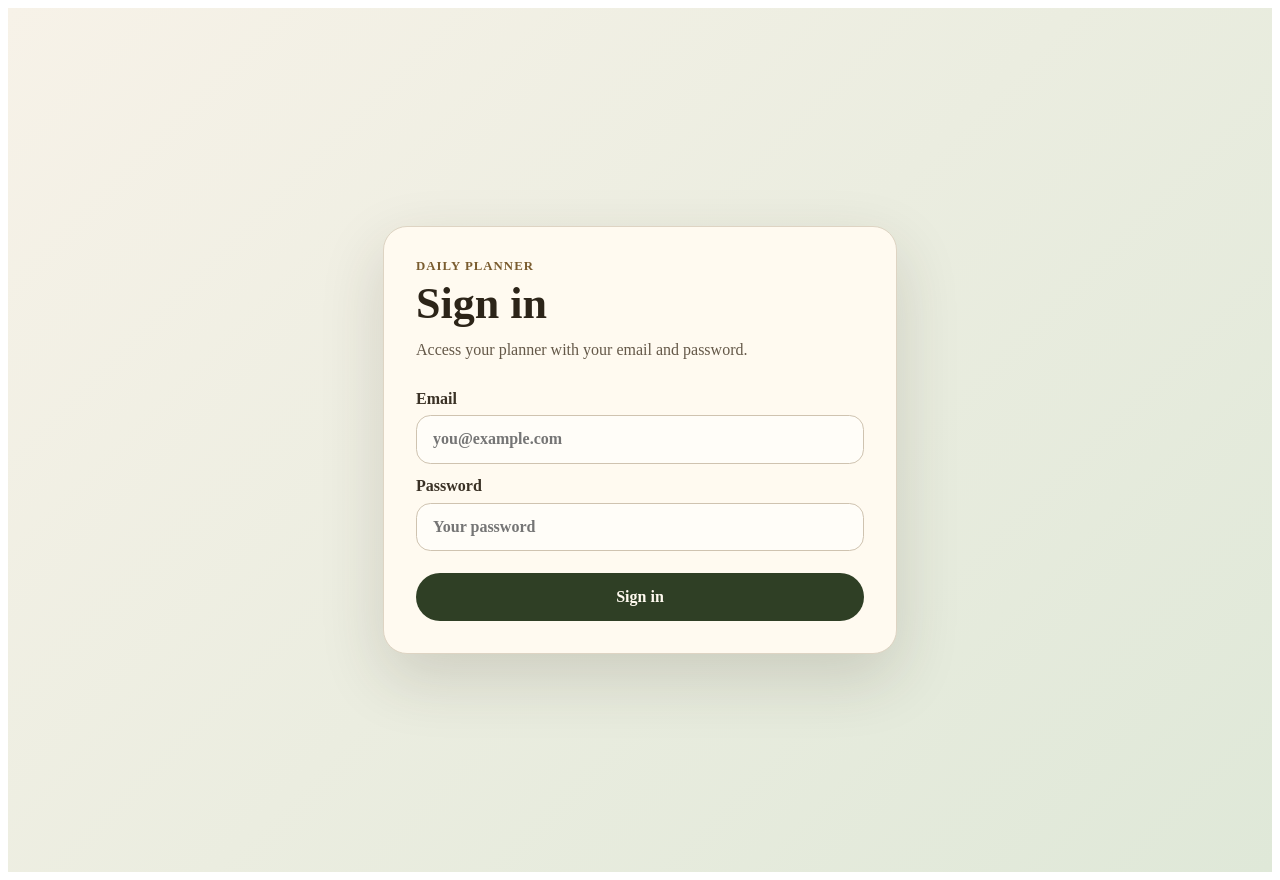
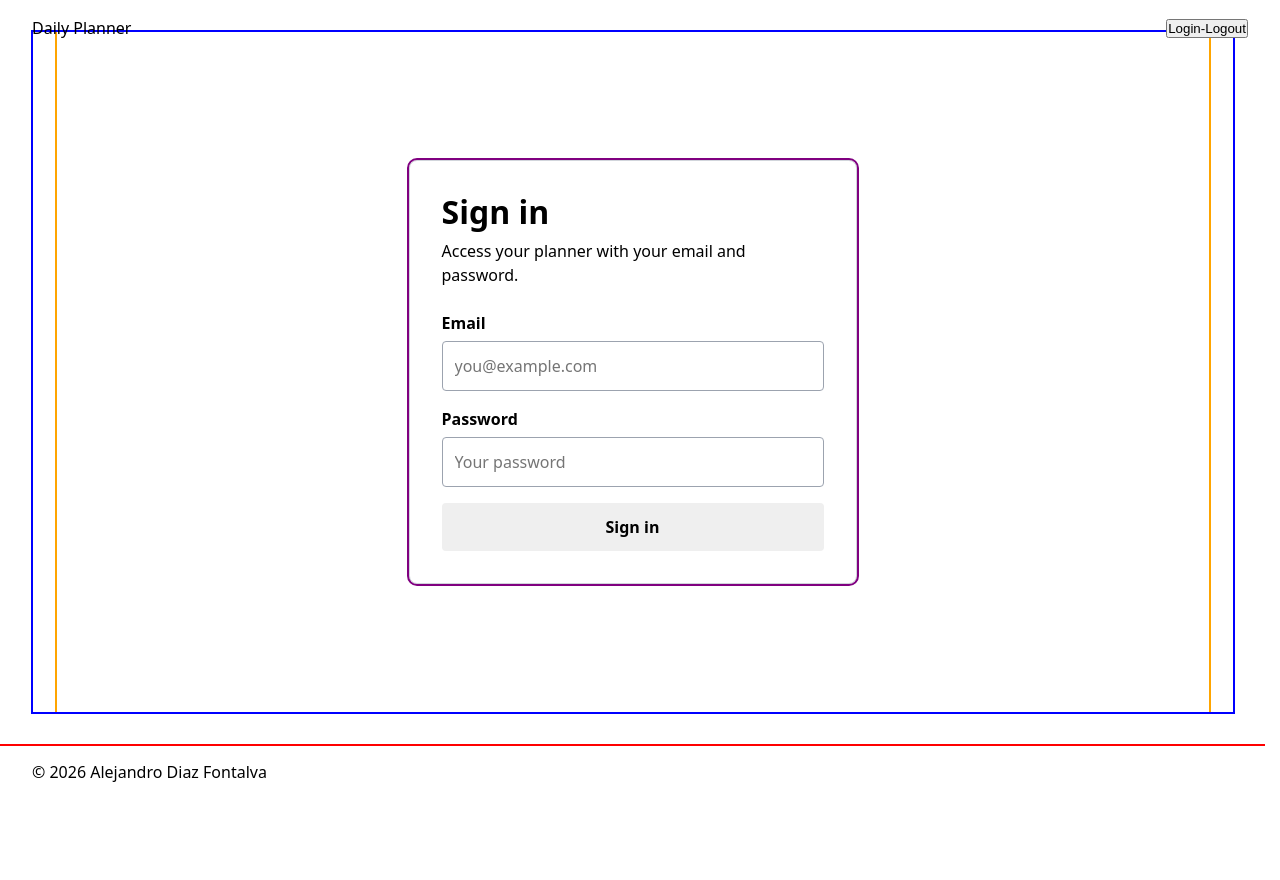
Before and after one commit to aledifon/daily-planner, an Angular app in the folder frontend/: page /login in a window 1280 px wide. After the commit the page ends 800 px from the top, so only its background shows below. Built offline with nearby package versions, Linux system fonts and the light colour scheme.

Commit message:
feat(frontend): add initial app layout and login page design

```diff
--- a/frontend/src/app/app.html
+++ b/frontend/src/app/app.html
@@ -1,3 +1,25 @@
-<main class="page-content">
-  <router-outlet></router-outlet>
-</main>
+<div class="app-layout">
+
+  <header class="header">
+    <div class="app-logo">
+      <span> Daily Planner </span>
+    </div>
+
+    <button class="Login-Logout-button">
+      Login-Logout
+    </button>
+  </header>
+
+  <main class="page-content">
+    <div class="container">
+      <router-outlet></router-outlet>
+    </div>
+  </main>
+
+  <footer class="footer">
+    <span class="desktop-footer-name">
+      &copy; 2026 Alejandro Diaz Fontalva
+    </span>
+  </footer>
+
+</div>
--- a/frontend/src/app/app.scss
+++ b/frontend/src/app/app.scss
@@ -0,0 +1,42 @@
+.app-layout {
+  min-height: 100vh;
+  display: flex;
+  flex-direction: column;
+}
+
+.header{
+    position: fixed;
+    width: 100%;
+    padding: 1rem 2rem;
+
+    display: flex;
+    flex-direction: row;
+    justify-content: space-between;
+    align-items: center;
+}
+
+.page-content{
+  flex: 1;
+  display: flex;
+  padding: 2rem 0;
+
+  outline: 2px solid red;
+}
+
+.container {
+    width: 100%;
+    max-width: 1200px;
+    margin: 0 auto;
+    padding: 0 1.5rem;
+
+    display: flex;
+    flex-direction: column;
+    flex: 1;
+
+    outline: 2px solid blue;
+}
+
+.footer {
+    width: 100%;
+    padding: 1rem 2rem;
+}
--- a/frontend/src/app/pages/login/login.page.html
+++ b/frontend/src/app/pages/login/login.page.html
@@ -1,16 +1,14 @@
-<main class="login-page">
-  <section class="login-card" aria-labelledby="login-title">
+<section class="login-page">
+  <div class="login-card" aria-labelledby="login-title">
     <div class="login-card__header">
-      <p class="login-card__eyebrow">Daily Planner</p>
       <h1 id="login-title">Sign in</h1>
       <p class="login-card__description">Access your planner with your email and password.</p>
     </div>
 
     <form class="login-form" [formGroup]="loginForm" (ngSubmit)="submit()" novalidate>
-      <label class="login-form__field">
-        <span>Email</span>
-        <input type="email" formControlName="email" autocomplete="email" placeholder="you@example.com" />
-      </label>
+      <div class="login-form__field">
+        <label for="email">Email</label>
+        <input id="email" type="email" formControlName="email" autocomplete="email" placeholder="you@example.com" />
 
         @if (loginForm.controls.email.touched && loginForm.controls.email.hasError('required')) {
           <p class="login-form__error">Email is required.</p>
@@ -19,15 +17,16 @@
         @if (loginForm.controls.email.touched && loginForm.controls.email.hasError('email')) {
           <p class="login-form__error">Enter a valid email address.</p>
         }
+      </div>
 
-      <label class="login-form__field">
-        <span>Password</span>
-        <input type="password" formControlName="password" autocomplete="current-password" placeholder="Your password" />
-      </label>
+      <div class="login-form__field">
+        <label for="password">Password</label>
+        <input id="password" type="password" formControlName="password" autocomplete="current-password" placeholder="Your password" />
 
         @if (loginForm.controls.password.touched && loginForm.controls.password.hasError('required')) {
           <p class="login-form__error">Password is required.</p>
         }
+      </div>
 
       @if (errorMessage()) {
         <p class="login-form__error login-form__error--summary">{{ errorMessage() }}</p>
@@ -45,5 +44,5 @@
         }
       </button>
     </form>
+  </div>
 </section>
-</main>
--- a/frontend/src/app/pages/login/login.page.scss
+++ b/frontend/src/app/pages/login/login.page.scss
@@ -1,112 +1,95 @@
 :host {
-  display: block;
-  min-height: 100dvh;
+  display: flex;
+  flex: 1;
+
+  outline: 2px solid orange;
 }
 
 .login-page {
-  min-height: 100dvh;
-  display: grid;
-  place-items: center;
-  padding: 2rem;
-  background: linear-gradient(135deg, #f7f2e8 0%, #dfe8d8 100%);
+  display: flex;
+  flex: 1;
+  justify-content: center;
+  align-items: center;
+
+  outline: 2px solid green;
 }
 
 .login-card {
-  width: min(100%, 28rem);
+  width: 100%;
+  max-width: 28rem;
   padding: 2rem;
-  border: 1px solid #ded4c3;
-  border-radius: 1.5rem;
-  background: #fffaf0;
-  box-shadow: 0 1.5rem 4rem rgba(56, 45, 32, 0.16);
+  border: 1px solid #d1d5db;
+  border-radius: 0.5rem;
+
+  outline: 2px solid purple;
 }
 
 .login-card__header {
-  margin-bottom: 1.75rem;
-}
-
-.login-card__eyebrow {
-  margin: 0 0 0.5rem;
-  color: #7a5c2f;
-  font-size: 0.8rem;
-  font-weight: 700;
-  letter-spacing: 0.08em;
-  text-transform: uppercase;
+  margin-bottom: 1.5rem;
 }
 
 h1 {
-  margin: 0;
-  color: #2c2418;
-  font-size: clamp(2rem, 6vw, 2.75rem);
-  line-height: 1;
+  font-size: 2rem;
+  line-height: 1.2;
 }
 
 .login-card__description {
-  margin: 0.75rem 0 0;
-  color: #645848;
-  line-height: 1.5;
+  margin-top: 0.5rem;
 }
 
 .login-form {
-  display: grid;
-  gap: 0.85rem;
+  display: flex;
+  flex-direction: column;
+  gap: 1rem;
 }
 
 .login-form__field {
-  display: grid;
-  gap: 0.45rem;
-  color: #3a3125;
-  font-weight: 700;
+  display: flex;
+  flex-direction: column;
+  gap: 0.375rem;
+}
+
+.login-form__field label {
+  font-weight: 600;
 }
 
 .login-form__field input {
   width: 100%;
-  box-sizing: border-box;
-  border: 1px solid #cfc3b0;
-  border-radius: 0.9rem;
-  padding: 0.9rem 1rem;
-  color: #2c2418;
-  background: #fffdf8;
+  padding: 0.75rem;
+  border: 1px solid #9ca3af;
+  border-radius: 0.25rem;
   font: inherit;
 }
 
 .login-form__field input:focus {
-  border-color: #6b7f45;
-  outline: 3px solid rgba(107, 127, 69, 0.18);
+  border-color: #2563eb;
+  outline: 2px solid rgba(37, 99, 235, 0.2);
 }
 
 .login-form__error,
 .login-form__success {
-  margin: -0.35rem 0 0;
-  font-size: 0.9rem;
-  line-height: 1.4;
+  margin: 0;
+  font-size: 0.875rem;
 }
 
 .login-form__error {
-  color: #a73527;
-}
-
-.login-form__error--summary {
-  margin-top: 0.25rem;
+  color: #b91c1c;
 }
 
 .login-form__success {
-  margin-top: 0.25rem;
-  color: #3f6f32;
+  color: #15803d;
 }
 
 .login-form__button {
-  margin-top: 0.5rem;
+  padding: 0.75rem 1rem;
   border: 0;
-  border-radius: 999px;
-  padding: 0.95rem 1.25rem;
-  color: #fffaf0;
-  background: #2f3f25;
+  border-radius: 0.25rem;
   font: inherit;
-  font-weight: 800;
+  font-weight: 600;
   cursor: pointer;
 }
 
 .login-form__button:disabled {
   cursor: not-allowed;
-  opacity: 0.65;
+  opacity: 0.6;
 }
--- a/frontend/src/app/pages/tasks/tasks.page.scss
+++ b/frontend/src/app/pages/tasks/tasks.page.scss
@@ -1,5 +1,5 @@
 .tasks-page {
-  min-height: 100dvh;
+  // min-height: 100dvh;
   display: grid;
   place-content: center;
   gap: 1rem;
--- a/frontend/src/index.html
+++ b/frontend/src/index.html
@@ -2,10 +2,27 @@
 <html lang="en">
   <head>
     <meta charset="utf-8" />
-    <title>DailyPlannerFrontend</title>
-    <base href="/" />
-    <meta name="viewport" content="width=device-width, initial-scale=1" />
-    <link rel="icon" type="image/x-icon" href="favicon.ico" />
+
+    <title>Daily Planner</title>
+
+    <meta
+      name="description"
+      content="Daily Planner web application for managing personal tasks.">
+
+    <base href="/">
+
+    <meta
+      name="viewport"
+      content="width=device-width, initial-scale=1">
+
+    <!-- Fonts -->
+    <!-- <link rel="preconnect" href="https://fonts.googleapis.com">
+    <link rel="preconnect" href="https://fonts.gstatic.com" crossorigin>
+    <link href="https://fonts.googleapis.com/css2?family=Source+Sans+3:wght@300;400;500;600;700&display=swap" rel="stylesheet">           -->
+
+    <!-- Favicon -->
+    <!-- <link rel="icon" type="image/png" href="assets/favicon.png"> -->
+
   </head>
   <body>
     <app-root></app-root>
--- a/frontend/src/styles.scss
+++ b/frontend/src/styles.scss
@@ -1 +1,30 @@
 /* You can add global styles to this file, and also import other style files */
+html {
+    scrollbar-gutter: stable;
+}
+
+* {
+    margin: 0;
+    padding: 0;
+}
+
+// * {
+//     outline: 1px solid red;
+// }
+
+*,
+*::before,
+*::after {
+  box-sizing: border-box;
+}
+
+body {
+    font-family:
+        system-ui,
+        -apple-system,
+        BlinkMacSystemFont,
+        "Segoe UI",
+        sans-serif;
+
+    line-height: 1.5;
+}
```
Lines whose indentation alone changed are shown as unchanged.
